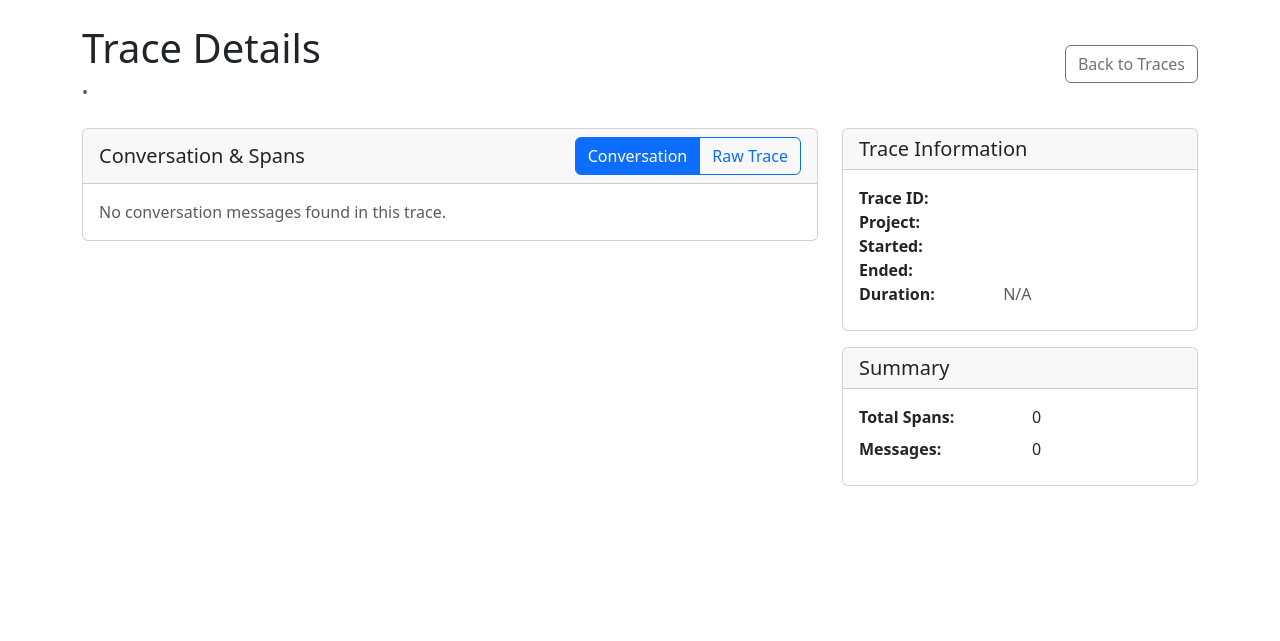
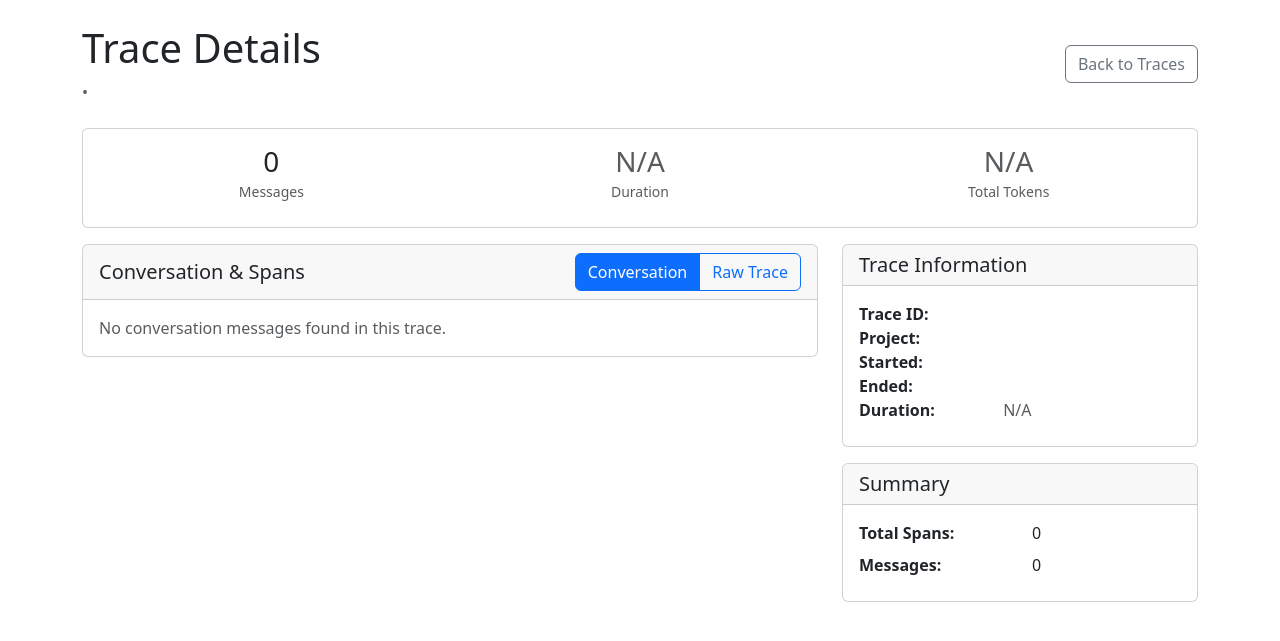
Before and after one commit to noodler-dev/noodler, a Django app: template traces/templates/traces/detail.html in a window 1280 px wide. Shown: the part 56-697 px from the top of the page. Run offline with Django 5.2, Linux system fonts and the light colour scheme; the template is opened without the code that fills it, so the values that code supplies are empty; parts of the project's set-up code (start-up, migrations or seed data) failed here and were passed over.

Commit message:
Added stats

```diff
--- a/traces/templates/traces/detail.html
+++ b/traces/templates/traces/detail.html
@@ -25,6 +25,48 @@
             </div>
         {% endfor %}
     {% endif %}
+
+    <!-- Quick Stats -->
+    <div class="row mb-3">
+        <div class="col-12">
+            <div class="card">
+                <div class="card-body">
+                    <div class="row text-center">
+                        <div class="col-md-4">
+                            <div class="mb-2">
+                                <h3 class="mb-0">{{ conversation_messages|length }}</h3>
+                                <small class="text-muted">Messages</small>
+                            </div>
+                        </div>
+                        <div class="col-md-4">
+                            <div class="mb-2">
+                                <h3 class="mb-0">
+                                    {% if trace_duration %}
+                                        {{ trace_duration }}
+                                    {% else %}
+                                        <span class="text-muted">N/A</span>
+                                    {% endif %}
+                                </h3>
+                                <small class="text-muted">Duration</small>
+                            </div>
+                        </div>
+                        <div class="col-md-4">
+                            <div class="mb-2">
+                                <h3 class="mb-0">
+                                    {% if total_tokens %}
+                                        {{ total_tokens|floatformat:0 }}
+                                    {% else %}
+                                        <span class="text-muted">N/A</span>
+                                    {% endif %}
+                                </h3>
+                                <small class="text-muted">Total Tokens</small>
+                            </div>
+                        </div>
+                    </div>
+                </div>
+            </div>
+        </div>
+    </div>
 
     <div class="row">
         <!-- Main Content: Conversation & Spans -->
```
Also changed, not shown: traces/views.py (+7 -0 lines).
